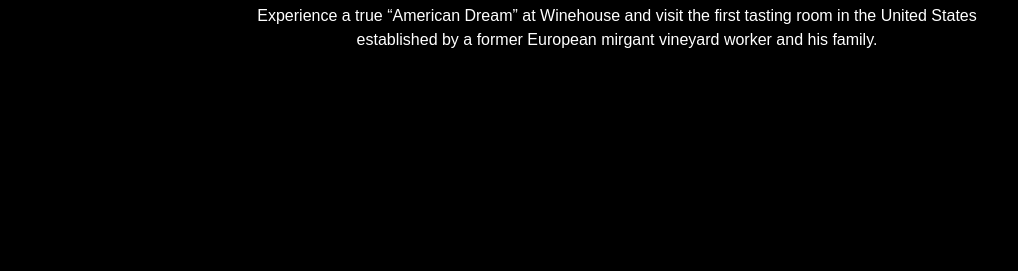
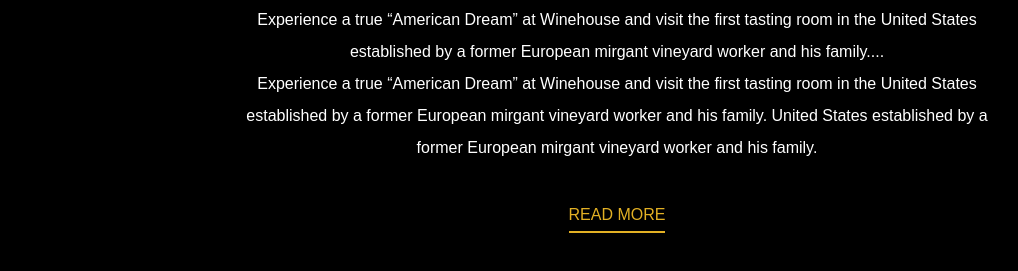
Before and after one commit to zhamalamazalieva/Bottle, a plain HTML site: page index.html in a window 1280 px wide. Shown: the part 335-606 px from the top of the page, without its empty margins (23-1041 px from the left). Drawn offline with Linux system fonts and the light colour scheme.

Commit message:
finished the section 'hero'

```diff
--- a/index.html
+++ b/index.html
@@ -38,13 +38,21 @@
                     <h1 class="hero__title">In each <span class="orange">bottle</span></h1>
                     <p class="hero__description">
                         Experience a true “American Dream” at Winehouse and visit the first tasting room in the United
-                        States established by a former European mirgant vineyard worker and his family.
+                        States established by a former European mirgant vineyard worker and his family.<span id="dots">...</span>
+                        <span id="more"> Experience a true “American Dream” at Winehouse and visit the first tasting
+                            room in the United States established by a former European mirgant vineyard worker and his family.
+                            United States established by a former European mirgant vineyard worker and his family.
+                        </span>
                     </p>
+                    <div class="hero__link">
+                        <a onclick="myFunction()" id="myLink" href="#" class="link">Read more</a>
+                    </div>
                     <img src="./images/png/hero.png" alt="" class="hero__img">
                 </div>
             </div>
         </section>
     </main>
 </body>
-
+<!------------------------------Script files-------------------------------->
+<script src="./js/index.js"></script>
 </html>
--- /dev/null
+++ b/js/index.js
@@ -0,0 +1,13 @@
+    function myFunction(){
+        var moreText = document.getElementById("more");
+        var linkText = document.getElementById("myLink");
+        if (dots.style.display === "none") {
+            dots.style.display = "inline";
+            linkText.innerHTML = "Read more";
+            moreText.style.display = "none";
+          } else {
+            dots.style.display = "none";
+            linkText.innerHTML = "Read less";
+            moreText.style.display = "inline";
+          }
+    }
--- a/scss/components/_hero.scss
+++ b/scss/components/_hero.scss
@@ -21,8 +21,24 @@
     }
     &__description{
         @include font($font-poppins, 16px, 300);
-        line-height: 1.5;
+        line-height: 2;
         font-style: normal;
         max-width: 745px;
+        margin-bottom: 35px;
+    }
+    &__link{
+        padding: 8px 0;
+        border-top: transparent;
+        border-left: transparent;
+        border-right: transparent;
+        border-bottom: 2px solid $orange;
+        margin-bottom: 30px;
+    }
+    .link{
+        @include font($font-choco, 16px, 300);
+        line-height: 9px;
+        color: $orange;
+        text-transform: uppercase;
+
     }
 }
```
Also changed, not shown: css/index.css, 1 other file.
